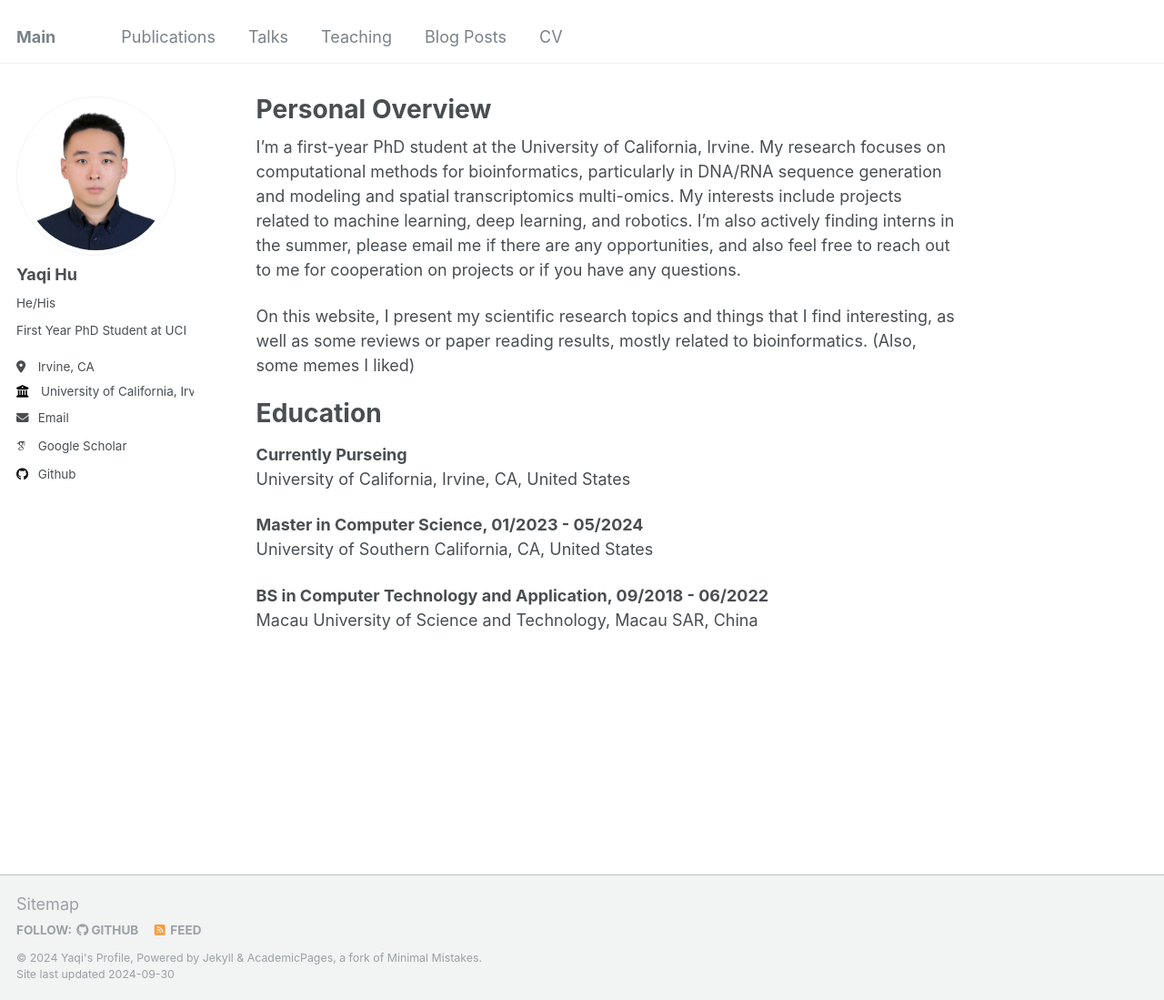
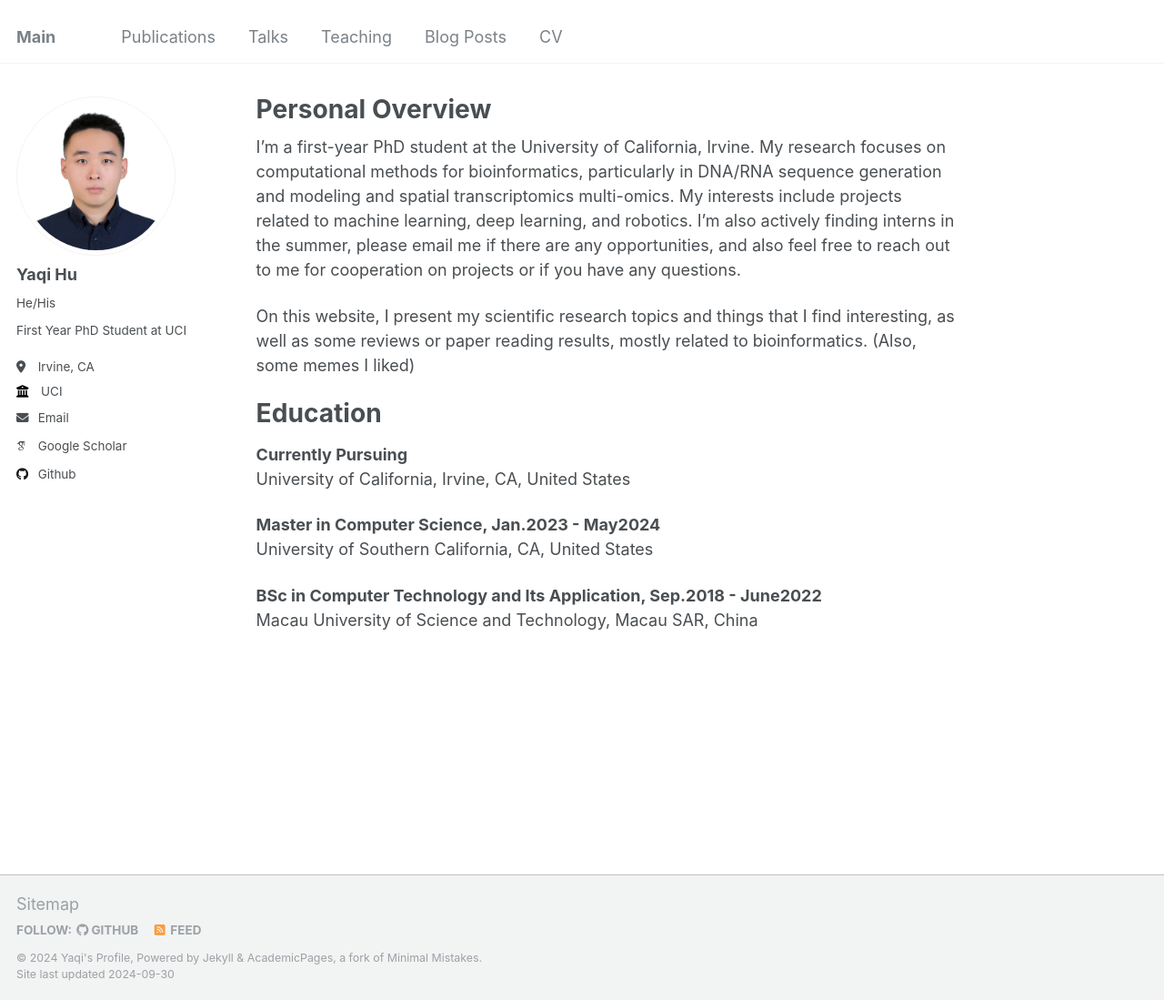
Before and after one commit to YaqiHu23/YaqiHu23.github.io, a Jekyll site: the page built from _pages/about.md, in a window 1280 px wide and 1099 px high. Shown: the whole window at 91% size. Built offline with Jekyll 4.4.1, drawn with Linux system fonts in a browser that asks for light colours; some web fonts are replaced.

Commit message:
version_v0.1

```diff
--- a/_config.yml
+++ b/_config.yml
@@ -26,7 +26,7 @@ author:
   pronouns         : "He/His" # example: "she/her"
   bio              : "First Year PhD Student at UCI"
   location         : "Irvine, CA"
-  employer         : "University of California, Irvine"
+  employer         : "UCI"
   uri              : # URL
   email            : "yaqi.hu@uci.edu"
 
--- a/_pages/about.md
+++ b/_pages/about.md
@@ -13,11 +13,11 @@ On this website, I present my scientific research topics and things that I find
 
 Education
 ======
-**Currently Purseing**
+**Currently Pursuing**
 University of California, Irvine, CA, United States
 
-**Master in Computer Science, 01/2023 - 05/2024**
+**Master in Computer Science, Jan.2023 - May2024**
 University of Southern California, CA, United States
 
-**BS in Computer Technology and Application, 09/2018 - 06/2022**
+**BSc in Computer Technology and Its Application, Sep.2018 - June2022**
 Macau University of Science and Technology, Macau SAR, China
```
